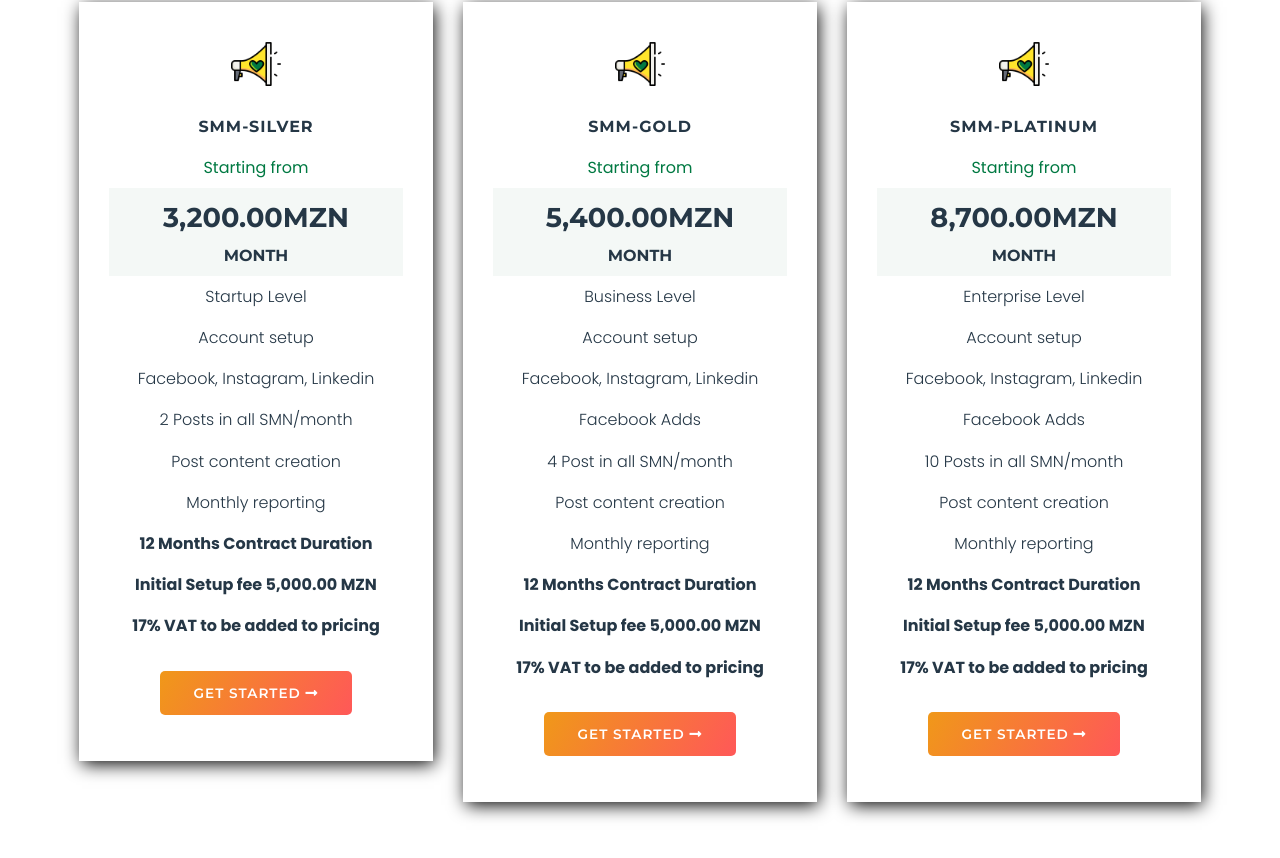
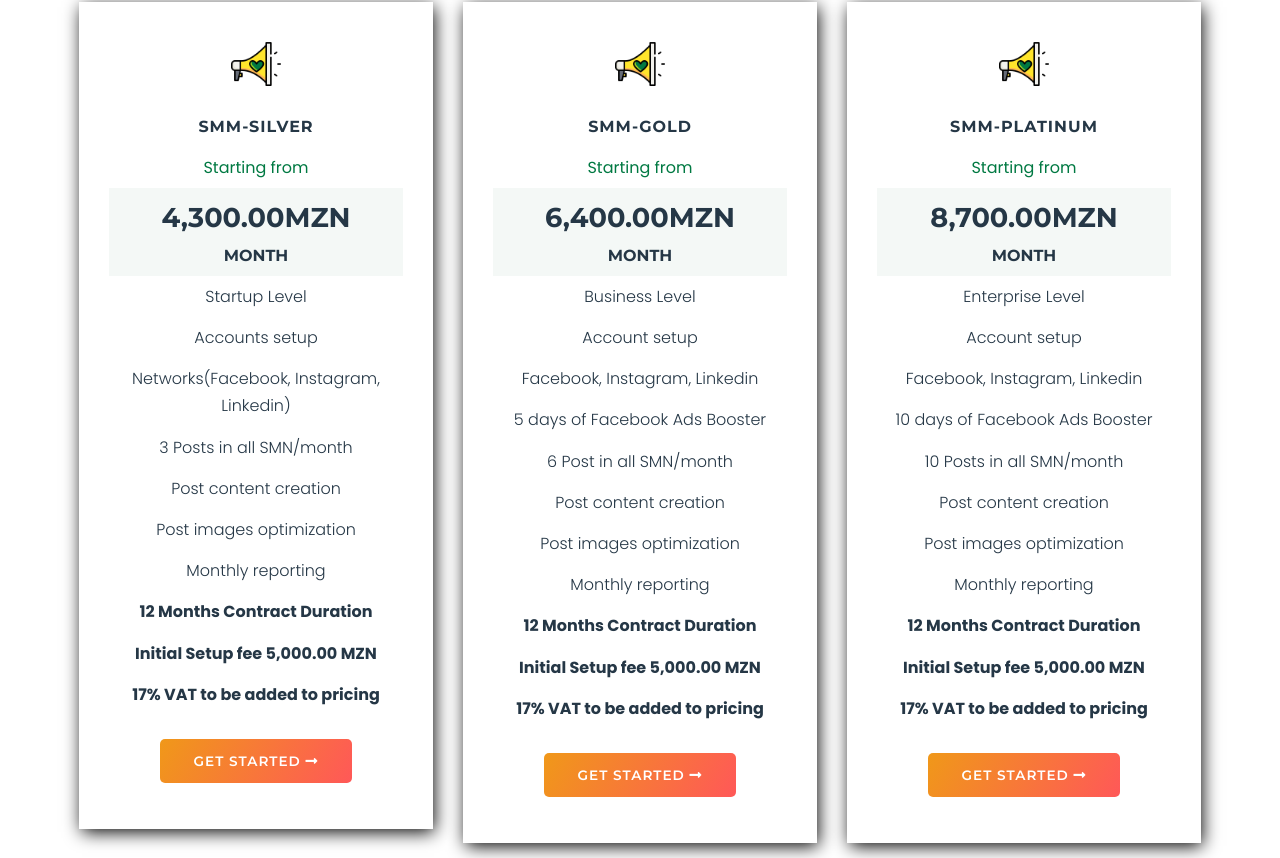
Before and after one commit to ingundela/sb2020, a plain HTML site: page digital.html in a window 1280 px wide. Shown: the part 1782-2640 px from the top of the page. Drawn offline with Linux system fonts and the light colour scheme.

Commit message:
Update digital.html

```diff
--- a/digital.html
+++ b/digital.html
@@ -220,13 +220,14 @@
                                 </li>
                                 <li class="desc_title">SMM-silver</li>
                                 <li class="desc_cont starting_from">Starting from</li>
-                                <li class="desc_cont web_price dark_color">3,200.00MZN<br><span class="per_month">
+                                <li class="desc_cont web_price dark_color">4,300.00MZN<br><span class="per_month">
                                         MONTH</span></li>
                                 <li class="desc_cont">Startup Level</li>
-                                <li class="desc_cont">Account setup</li>
-                                <li class="desc_cont">Facebook, Instagram, Linkedin</li>
-                                <li class="desc_cont">2 Posts in all SMN/month</li>
+                                <li class="desc_cont">Accounts setup</li>
+                                <li class="desc_cont">Networks(Facebook, Instagram, Linkedin)</li>
+                                <li class="desc_cont">3 Posts in all SMN/month</li>
                                 <li class="desc_cont">Post content creation</li>
+                                <li class="desc_cont">Post images optimization</li>
                                 <li class="desc_cont">Monthly reporting</li>
                                 <li class="desc_cont dark_color">12 Months Contract Duration</li>
                                 <li class="desc_cont dark_color">Initial Setup fee 5,000.00 MZN</li>
@@ -243,14 +244,15 @@
                                 </li>
                                 <li class="desc_title">SMM-gold</li>
                                 <li class="desc_cont starting_from">Starting from</li>
-                                <li class="desc_cont web_price dark_color">5,400.00MZN<br><span class="per_month">
+                                <li class="desc_cont web_price dark_color">6,400.00MZN<br><span class="per_month">
                                         MONTH</span></li>
                                 <li class="desc_cont">Business Level</li>
                                 <li class="desc_cont">Account setup</li>
                                 <li class="desc_cont">Facebook, Instagram, Linkedin</li>
-                                <li class="desc_cont">Facebook Adds</li>
-                                <li class="desc_cont">4 Post in all SMN/month</li>
+                                <li class="desc_cont"> 5 days of Facebook Ads Booster</li>
+                                <li class="desc_cont">6 Post in all SMN/month</li>
                                 <li class="desc_cont">Post content creation</li>
+                                <li class="desc_cont">Post images optimization</li>
                                 <li class="desc_cont">Monthly reporting</li>
                                 <li class="desc_cont dark_color">12 Months Contract Duration</li>
                                 <li class="desc_cont dark_color">Initial Setup fee 5,000.00 MZN</li>
@@ -272,9 +274,10 @@
                                 <li class="desc_cont">Enterprise Level</li>
                                 <li class="desc_cont">Account setup</li>
                                 <li class="desc_cont">Facebook, Instagram, Linkedin</li>
-                                <li class="desc_cont">Facebook Adds</li>
+                                <li class="desc_cont">10 days of Facebook Ads Booster</li>
                                 <li class="desc_cont">10 Posts in all SMN/month</li>
                                 <li class="desc_cont">Post content creation</li>
+                                <li class="desc_cont">Post images optimization</li>
                                 <li class="desc_cont">Monthly reporting</li>
                                 <li class="desc_cont dark_color">12 Months Contract Duration</li>
                                 <li class="desc_cont dark_color">Initial Setup fee 5,000.00 MZN</li>
@@ -414,14 +417,14 @@
                                 </li>
                                 <li class="desc_title">MAIL-silver</li>
                                 <li class="desc_cont starting_from">Starting from</li>
-                                <li class="desc_cont web_price dark_color">2,400.00MZN<br><span class="per_month">
+                                <li class="desc_cont web_price dark_color">2,500.00MZN<br><span class="per_month">
                                         MONTH</span></li>
                                 <li class="desc_cont">Startup Level</li>
                                 <li class="desc_cont">Up to 2,000 contacts</li>
                                 <li class="desc_cont">Send up to 4 times number of contacts. Daily send limit of 1,000
                                 </li>
                                 <li class="desc_cont">Building and Personalizing Email</li>
-                                <li class="desc_cont">3 Email template</li>
+                                <li class="desc_cont">1 Email template</li>
                                 <li class="desc_cont">Curate and send regular email (up to 2 per month)</li>
                                 <li class="desc_cont">Reporting and review post send</li>
                                 <li class="desc_cont dark_color">12 Months Contract Duration</li>
@@ -439,14 +442,14 @@
                                 </li>
                                 <li class="desc_title">MAIL-gold</li>
                                 <li class="desc_cont starting_from">Starting from</li>
-                                <li class="desc_cont web_price dark_color">4,000.00MZN<br><span class="per_month">
+                                <li class="desc_cont web_price dark_color">4,200.00MZN<br><span class="per_month">
                                         MONTH</span></li>
                                 <li class="desc_cont">Business Level</li>
                                 <li class="desc_cont">Up to 4,000 contacts</li>
                                 <li class="desc_cont">Send up to 8 times number of contacts. Daily send limit of 2,500
                                 </li>
                                 <li class="desc_cont">Building and Personalizing Email</li>
-                                <li class="desc_cont">8 Email template</li>
+                                <li class="desc_cont">3 Email template</li>
                                 <li class="desc_cont">Curate and send regular email (up to 4 per month)</li>
                                 <li class="desc_cont">A/B testing</li>
                                 <li class="desc_cont">Reporting and review post send</li>
@@ -471,7 +474,7 @@
                                 <li class="desc_cont">Send up to 14 times number of contacts. daily send limit of 5,500
                                 </li>
                                 <li class="desc_cont">Building and Personalizing Email</li>
-                                <li class="desc_cont">15 Email template</li>
+                                <li class="desc_cont">6 Email template</li>
                                 <li class="desc_cont">Curate and send regular email (up to 12 per month)</li>
                                 <li class="desc_cont">A/B testing</li>
                                 <li class="desc_cont">Reporting and review post send</li>
```
